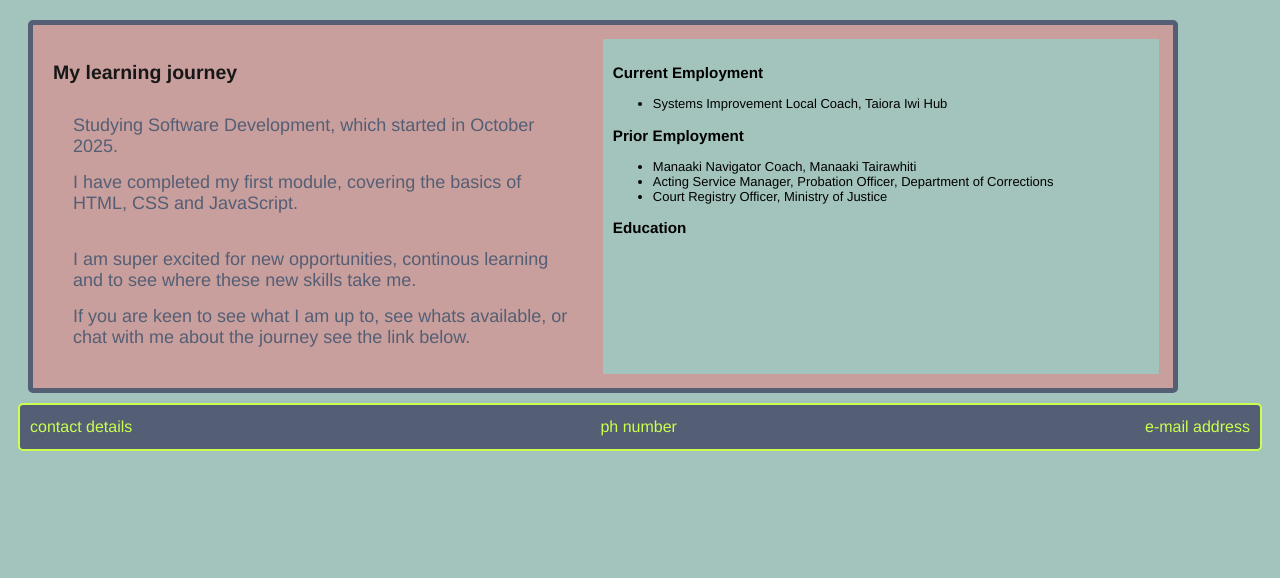
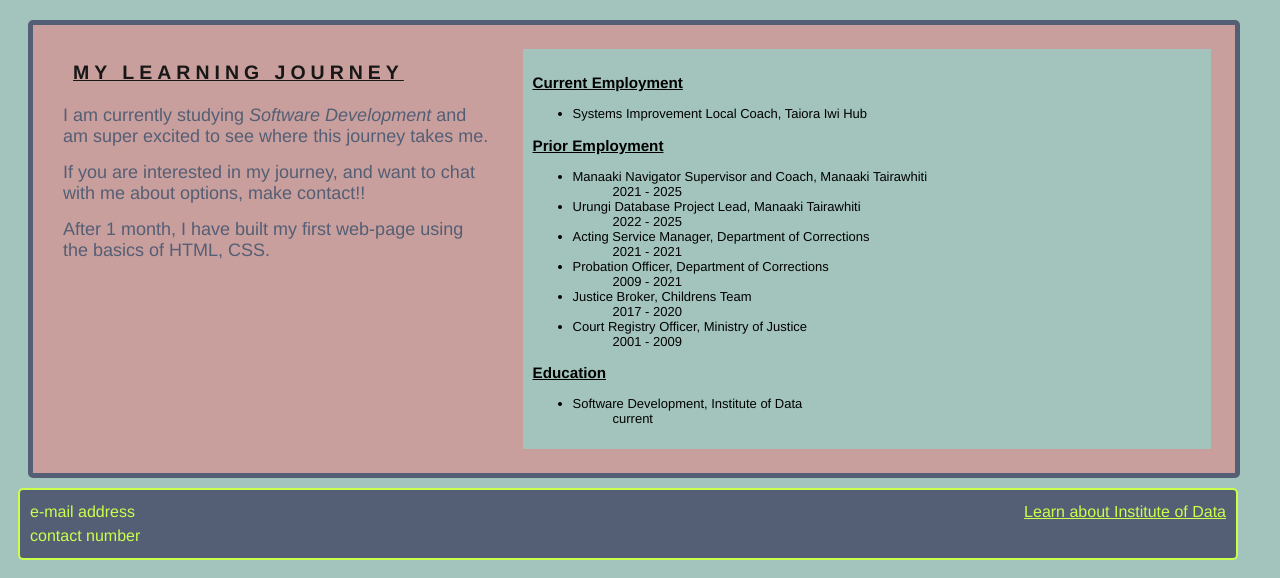
Before and after one commit to lavip120-a11y/Lavip2025.github.io, a plain HTML site: page resume.html in a window 1280 px wide. Shown: the part 294-872 px from the top of the page. Before the commit the page ends 800 px from the top, so only its background shows below. Drawn offline with Linux system fonts and the light colour scheme.

Commit message:
resume and css update

```diff
--- a/resume.html
+++ b/resume.html
@@ -9,7 +9,6 @@
 
   <header>
     <h1>Welcome to my <em>RESUME</em>...</h1>
-    <nav><!-- add link to institute of data --></nav>
   </header>
 
   <body>
@@ -18,48 +17,70 @@
         <!-- main content -->
         <h2>My learning journey</h2>
         <div>
-          <p>Studying Software Development, which started in October 2025.</p>
           <p>
-            I have completed my first module, covering the basics of HTML, CSS
-            and JavaScript.
-          </p>
-        </div>
-        <div>
-          <p>
-            I am super excited for new opportunities, continous learning and to
-            see where these new skills take me.
+            I am currently studying <em>Software Development</em> and am super
+            excited to see where this journey takes me.
           </p>
           <p>
-            If you are keen to see what I am up to, see whats available, or chat
-            with me about the journey see the link below.
+            If you are interested in my journey, and want to chat with me about
+            options, make contact!!
+          </p>
+          <p>
+            After 1 month, I have built my first web-page using the basics of
+            HTML, CSS.
           </p>
         </div>
       </section>
       <section id="history">
         <aside>
           <h3>Current Employment</h3>
-          <!--use flex box column to display employment history-->
           <ul>
             <li>Systems Improvement Local Coach, Taiora Iwi Hub</li>
           </ul>
           <h3>Prior Employment</h3>
           <ul>
-            <li>Manaaki Navigator Coach, Manaaki Tairawhiti</li>
-            <li>
-              Acting Service Manager, Probation Officer, Department of
-              Corrections
-            </li>
+            <li>Manaaki Navigator Supervisor and Coach, Manaaki Tairawhiti</li>
+            <ul>
+              2021 - 2025
+            </ul>
+            <li>Urungi Database Project Lead, Manaaki Tairawhiti</li>
+            <ul>
+              2022 - 2025
+            </ul>
+            <li>Acting Service Manager, Department of Corrections</li>
+            <ul>
+              2021 - 2021
+            </ul>
+            <li>Probation Officer, Department of Corrections</li>
+            <ul>
+              2009 - 2021
+            </ul>
+            <li>Justice Broker, Childrens Team</li>
+            <ul>
+              2017 - 2020
+            </ul>
             <li>Court Registry Officer, Ministry of Justice</li>
+            <ul>
+              2001 - 2009
+            </ul>
           </ul>
           <h3>Education</h3>
+          <ul>
+            <li>Software Development, Institute of Data</li>
+             <ul>
+              current
+              </ul>
+            </ul>
         </aside>
       </section>
     </main>
   </body>
   <footer>
     <!-- footer content - use flex boxes, row evenly spread across the footer -->
-    <div>contact details</div>
-    <div>ph number</div>
+    <div id="contactdetails">
     <div>e-mail address</div>
+    <div>contact number</div>
+    </div>
+    <a href="https://www.institutedata.com/">Learn about Institute of Data</a>
   </footer>
 </html>
--- a/style.css
+++ b/style.css
@@ -2,15 +2,16 @@ body {
   padding: 10px;
   color: black;
   font-family: "Franklin Gothic Medium", "Arial Narrow", Arial, sans-serif;
-  background-color: #A3C4BC;
-  display:flex; /*parent to sections*/
+  background-color: #a3c4bc;
+  display: flex; /*parent to sections*/
   flex-direction: column;
 }
-header { /*parent element making its children flex items, h1*/
+header {
+  /*parent element making its children flex items, h1*/
   margin: 10px;
   height: 20vw;
   width: 90vw;
-  border: 5px solid #545E75;
+  border: 5px solid #545e75;
   border-radius: 15px;
   display: flex;
   align-items: center;
@@ -19,59 +20,77 @@ header { /*parent element making its children flex items, h1*/
   background-size: cover;
 }
 h1 {
+  /*heading in header*/
   font-size: 4em;
   line-height: 1;
   letter-spacing: 5px;
-  }
-h2 {
-  color: rgb(22, 23, 22);
-  }
-main.content { /*this is the container for current and hisotry so this has to be the flexbox for those two items*/
-  width: 90%;
+}
+main.content {
+  /*this is the container for current and history so this has to be the flexbox for those two items*/
+  width: 95%;
   height: 50%;
   margin: 10px;
-  background-color: #C89F9C;
-  border: 5px solid #545E75;
+  background-color: #c89f9c;
+  border: 5px solid #545e75;
   border-radius: 5px;
   padding: 10px;
-  display:flex;
+  display: flex;
 }
-section#current { /*this is a child of main.content*/
-  width: 50%;
+section#current {
+  /*this is a child of main.content*/
+  width: 40%;
   padding: 10px;
   font-size: small;
   font-weight: lighter;
 }
+h2 {
+  /*heading in section#current*/
+  color: rgb(22, 23, 22);
+  letter-spacing: 5px;
+  margin-left: 20px;
+  text-decoration: underline;
+  text-transform: uppercase;
+}
 p {
   margin: 5px;
   padding: 5px;
-  color: #545E75;
+  color: #545e75;
   font-size: large;
   font-weight: lighter;
 }
-section#history { /*this is the child of main.content*/
-  width: 50%;
+section#history {
+  /*this is the child of main.content*/
+  width: 60%;
   padding: 10px;
-  background-color:#A3C4BC;
-  border:#C89F9C solid 4px;
+  margin: 10px;
+  background-color: #a3c4bc;
+  border: #c89f9c solid 4px;
   border-radius: 5px;
   font-size: small;
   font-weight: lighter;
 }
-
-footer {
-  background-color: #545E75;
-  border: 2px solid #CBFF4D;
+h3 {
+  text-decoration: underline;
+  }
+footer { /*parent of div*/
+  width:95vw;
+  background-color: #545e75;
+  border: 2px solid #cbff4d;
   border-radius: 5px;
   line-height: 1.5;
-  display:flex;
+  display: flex;
   justify-content: space-between;
   align-items: flex-start;
 }
-div {
-  color: #CBFF4D;
+div#contactdetails {
+  color: #cbff4d;
   font-size: 1em;
   margin: 5px;
   padding: 5px;
 }
-/*spread the contact details across the footer in boxes*/
+a { /*child of footer?*/
+  color: #cbff4d;
+  font-size: 1em;
+  margin: 5px;
+  padding: 5px;
+}
```
